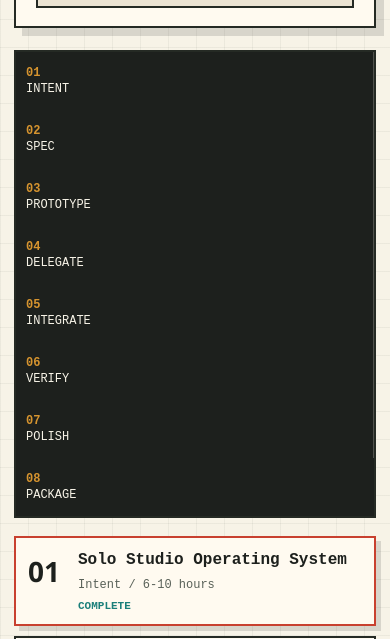
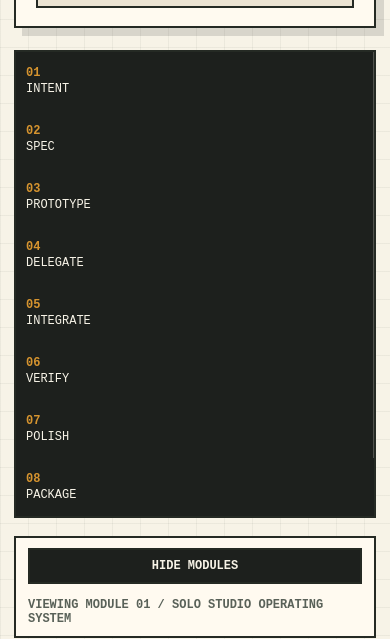
Before and after one commit to BiswajeetLila/Code_Literacy_App, a website with bundled scripts: page course-3-app/index.html in a window 390 px wide. Shown: the part 205-844 px from the top of the page. Built offline with nearby package versions, Linux system fonts and the light colour scheme.

Commit message:
Refine Course 3 app module layout

```diff
--- a/course-3-app/scripts/verify.mjs
+++ b/course-3-app/scripts/verify.mjs
@@ -38,6 +38,11 @@ expect(memoryStorage.getItem(STORAGE_KEY) !== null, "progress uses the Course 3
 const indexHtml = await readFile(join(root, "index.html"), "utf8");
 expect(indexHtml.includes("./src/main.js"), "index references app entry module");
 expect(indexHtml.includes("./src/styles.css"), "index references app styles");
+const mainJs = await readFile(join(root, "src", "main.js"), "utf8");
+const stylesCss = await readFile(join(root, "src", "styles.css"), "utf8");
+expect(mainJs.includes("data-toggle-modules"), "module rail can be toggled");
+expect(stylesCss.includes(".workspace.modules-collapsed"), "collapsed module rail expands detail view");
+expect(stylesCss.includes(".module-grid[hidden]"), "hidden module rail is removed from layout");
 
 if (existsSync(join(root, "dist"))) {
   const distIndex = await readFile(join(root, "dist", "index.html"), "utf8");
--- a/course-3-app/src/main.js
+++ b/course-3-app/src/main.js
@@ -2,7 +2,9 @@ import { getModuleById, modules, operatingLoop } from "./courseData.js";
 import { isModuleComplete, loadProgress, saveProgress, toggleModule } from "./progressStore.js";
 
 const app = document.querySelector("#app");
+const MODULE_RAIL_KEY = "course3.moduleRailOpen";
 let progress = loadProgress();
+let moduleRailOpen = loadModuleRailState();
 
 function selectedModuleId() {
   const hash = window.location.hash.replace("#", "");
@@ -26,6 +28,12 @@ function handleToggle(moduleId) {
   render();
 }
 
+function handleModuleRailToggle() {
+  moduleRailOpen = !moduleRailOpen;
+  window.localStorage.setItem(MODULE_RAIL_KEY, String(moduleRailOpen));
+  render();
+}
+
 function render() {
   const current = getModuleById(selectedModuleId());
   const completedCount = modules.filter((module) => isModuleComplete(progress, module.id)).length;
@@ -42,7 +50,7 @@ function render() {
       </div>
     </header>
 
-    <main class="workspace">
+    <main class="workspace ${moduleRailOpen ? "" : "modules-collapsed"}">
       <section class="mission-band" aria-label="Course operating loop">
         ${operatingLoop.map((step, index) => `
           <span class="loop-step">
@@ -51,7 +59,20 @@ function render() {
           </span>`).join("")}
       </section>
 
-      <section class="module-grid" aria-label="Course 3 modules">
+      <div class="view-controls">
+        <button
+          class="rail-toggle"
+          type="button"
+          data-toggle-modules
+          aria-expanded="${moduleRailOpen}"
+          aria-controls="module-rail"
+        >
+          ${moduleRailOpen ? "Hide modules" : "Show modules"}
+        </button>
+        <span class="current-readout">Viewing Module ${String(current.number).padStart(2, "0")} / ${current.title}</span>
+      </div>
+
+      <section id="module-rail" class="module-grid" aria-label="Course 3 modules" ${moduleRailOpen ? "" : "hidden"}>
         ${modules.map((module) => renderModuleButton(module, current.id)).join("")}
       </section>
 
@@ -68,6 +89,8 @@ function render() {
   app.querySelector("[data-toggle-complete]")?.addEventListener("click", () => {
     handleToggle(current.id);
   });
+
+  app.querySelector("[data-toggle-modules]")?.addEventListener("click", handleModuleRailToggle);
 }
 
 function renderModuleButton(module, currentId) {
@@ -146,3 +169,7 @@ function renderDetail(module) {
 
 window.addEventListener("hashchange", render);
 render();
+
+function loadModuleRailState() {
+  return window.localStorage.getItem(MODULE_RAIL_KEY) !== "false";
+}
--- a/course-3-app/src/styles.css
+++ b/course-3-app/src/styles.css
@@ -116,6 +116,10 @@ h3 {
   margin-top: 22px;
 }
 
+.workspace.modules-collapsed {
+  grid-template-columns: 1fr;
+}
+
 .mission-band {
   grid-column: 1 / -1;
   display: grid;
@@ -123,6 +127,42 @@ h3 {
   border: 2px solid var(--line);
   background: var(--ink);
   color: var(--paper);
+}
+
+.view-controls {
+  grid-column: 1 / -1;
+  display: flex;
+  align-items: center;
+  justify-content: space-between;
+  gap: 14px;
+  border: 2px solid var(--line);
+  background: var(--panel);
+  padding: 10px 12px;
+}
+
+.rail-toggle {
+  min-width: 142px;
+  border: 2px solid var(--line);
+  background: var(--ink);
+  color: var(--paper);
+  padding: 9px 12px;
+  cursor: pointer;
+  font-size: 12px;
+  font-weight: 800;
+  text-transform: uppercase;
+}
+
+.rail-toggle:hover {
+  background: var(--accent);
+}
+
+.current-readout {
+  min-width: 0;
+  color: var(--muted);
+  font-size: 12px;
+  font-weight: 800;
+  text-align: right;
+  text-transform: uppercase;
 }
 
 .loop-step {
@@ -148,6 +188,10 @@ h3 {
   display: grid;
   gap: 10px;
   align-self: start;
+}
+
+.module-grid[hidden] {
+  display: none;
 }
 
 .module-tile {
@@ -212,6 +256,7 @@ h3 {
 }
 
 .detail-panel {
+  grid-column: auto;
   min-width: 0;
   border: 2px solid var(--line);
   background: var(--panel);
@@ -309,13 +354,20 @@ li {
   }
 
   .topbar,
-  .detail-header {
+  .detail-header,
+  .view-controls {
     flex-direction: column;
+    align-items: stretch;
   }
 
   .progress-meter,
-  .complete-toggle {
+  .complete-toggle,
+  .rail-toggle {
     width: 100%;
+  }
+
+  .current-readout {
+    text-align: left;
   }
 
   .workspace {
```
Also changed, not shown: course-3-app/README.md.
